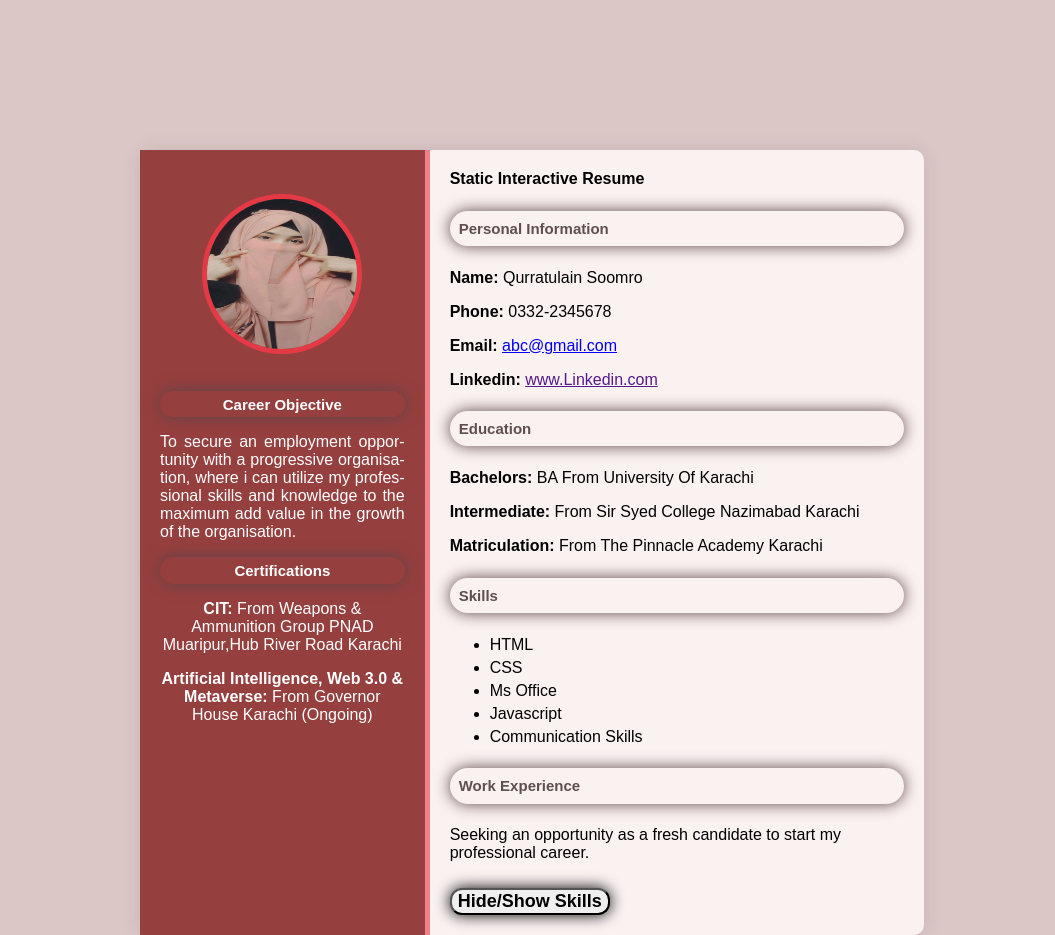
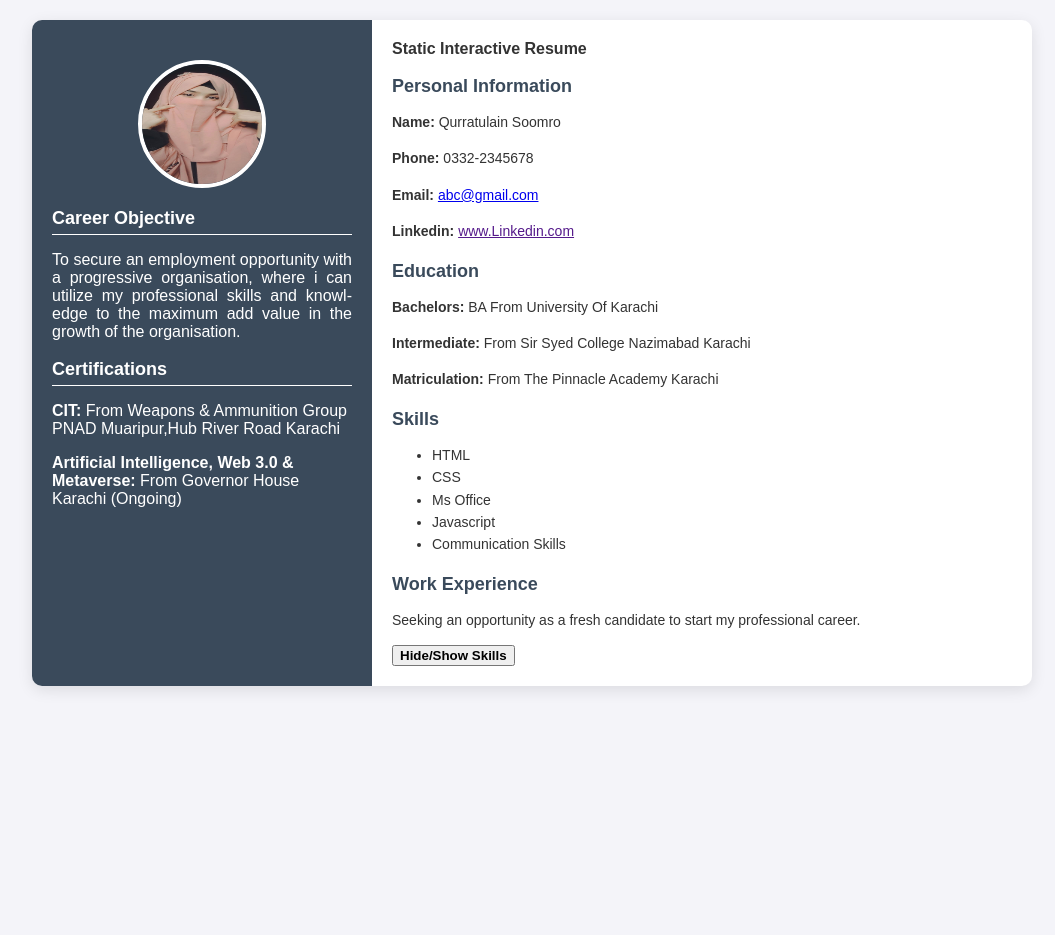
Before and after one commit to anniesoomro/milestone1-2-hack, a plain HTML site: page index.html in a window 1280 px wide. Shown: the whole page, without its empty margins (108-1163 px from the left). After the commit the page ends 800 px from the top, so only its background shows below. Drawn offline with Linux system fonts and the light colour scheme.

Commit message:
Update style.css

```diff
--- a/style.css
+++ b/style.css
@@ -1,82 +1,113 @@
-/* General Styling*/
-body{
-    font-family: 'Arial',sans-serif;
-    background-color: #dcc7c7;
+/* General Styling */
+body {
+    font-family: 'Arial', sans-serif;
     margin: 0;
-    padding: 150px;
+    background: #f4f4f9;
+    color: #333;
 }
 
-.resume-container{
+.resume-container {
     display: flex;
-    background-color: rgb(250, 241, 241);
-    width: 80%;
-    margin: 0 auto;
+    flex-wrap: wrap;
+    max-width: 1000px;
+    margin: 20px auto;
+    background: white;
     border-radius: 10px;
-    box-shadow: 0 0 20px rgba(0,0,0,0.1);
+    box-shadow: 0 4px 15px rgba(0, 0, 0, 0.1);
+    overflow: hidden;
 }
 
-/* Left Section Styling*/
-.left-section{
-    background-color: #963f3f;
+/* Left Section */
+.left-section {
+    width: 30%;
+    background: #3a4a5b;
     color: white;
     padding: 20px;
-    width: 35%;
-    text-align: center;
-    border-right: 5px solid #f17e88;
 }
 
-.profile-picture{
-    width: 150px;
-    height: 150px;
-    margin-top: 10%;
+.left-section .profile-picture {
+    width: 120px;
+    height: 120px;
     border-radius: 50%;
-    border: 5px solid #e63946;
+    margin: 20px auto;
+    display: block;
+    border: 4px solid #fff;
+}
+
+.left-section h3 {
+    font-size: 18px;
+    margin-bottom: 10px;
+    border-bottom: 1px solid white;
+    padding-bottom: 5px;
+}
+
+.left-section ul {
+    list-style-type: none;
+    padding: 0;
+}
+
+.left-section ul li {
+    margin: 10px 0;
+    font-size: 14px;
+    line-height: 1.6;
+}
+
+/* Right Section */
+.right-section {
+    flex: 1;
+    padding: 20px;
+}
+
+.right-section h1 {
+    font-size: 24px;
+    margin-bottom: 10px;
+}
+
+.right-section .title {
+    font-size: 16px;
+    color: #666;
     margin-bottom: 20px;
 }
 
-h1 {
-    font-size: 24px;
-    margin: 10px 0;
-    margin-bottom: 30px;
-    text-align: center;
+.right-section h3 {
+    font-size: 18px;
+    margin-bottom: 10px;
+    color: #3a4a5b;
 }
 
-h3 {
-    font-size: 15px;
-    padding: 2%;
-    margin: 20px 0 10px;
-    color: rgb(95, 79, 79);
-    border-radius: 20px;
-    box-shadow: 0 0 15px #5c4446;
-    margin-top: 5%;
-    margin-bottom: 5%;
+.right-section p,
+.right-section ul {
+    font-size: 14px;
+    line-height: 1.6;
 }
 
-ul {
-    list-style-type: fill round;
-    padding: 10;
-    margin: 10px 0;
+.right-section .timeline {
+    padding-left: 15px;
+    border-left: 2px solid #3a4a5b;
+    margin-top: 10px;
 }
 
-ul li {
-    margin: 5px 0;
+.timeline-item {
+    margin-bottom: 15px;
 }
 
-/* Right Section Styling*/
-.right-section {
-    padding: 20px;
-    width: 65%;
+.timeline-item p {
+    margin: 0;
 }
 
-button {
-    font-family: Arial,sans-serif;
-    border-radius: 12px;
-    box-shadow: 0 0 15px black;
-    cursor: pointer;
-    margin-top: 10px;
-    font-size: 18px;
+/* Responsive Design */
+@media (max-width: 768px) {
+    .resume-container {
+        flex-direction: column;
+    }
+
+    .left-section {
+        width: 70%;
+        border-right: none;
+        border-bottom: 2px solid #3a4a5b;
+    }
+
+    .right-section {
+        padding: 15px;
+    }
 }
-
-button:hover {
-    background-color: #970610;
-}
```
